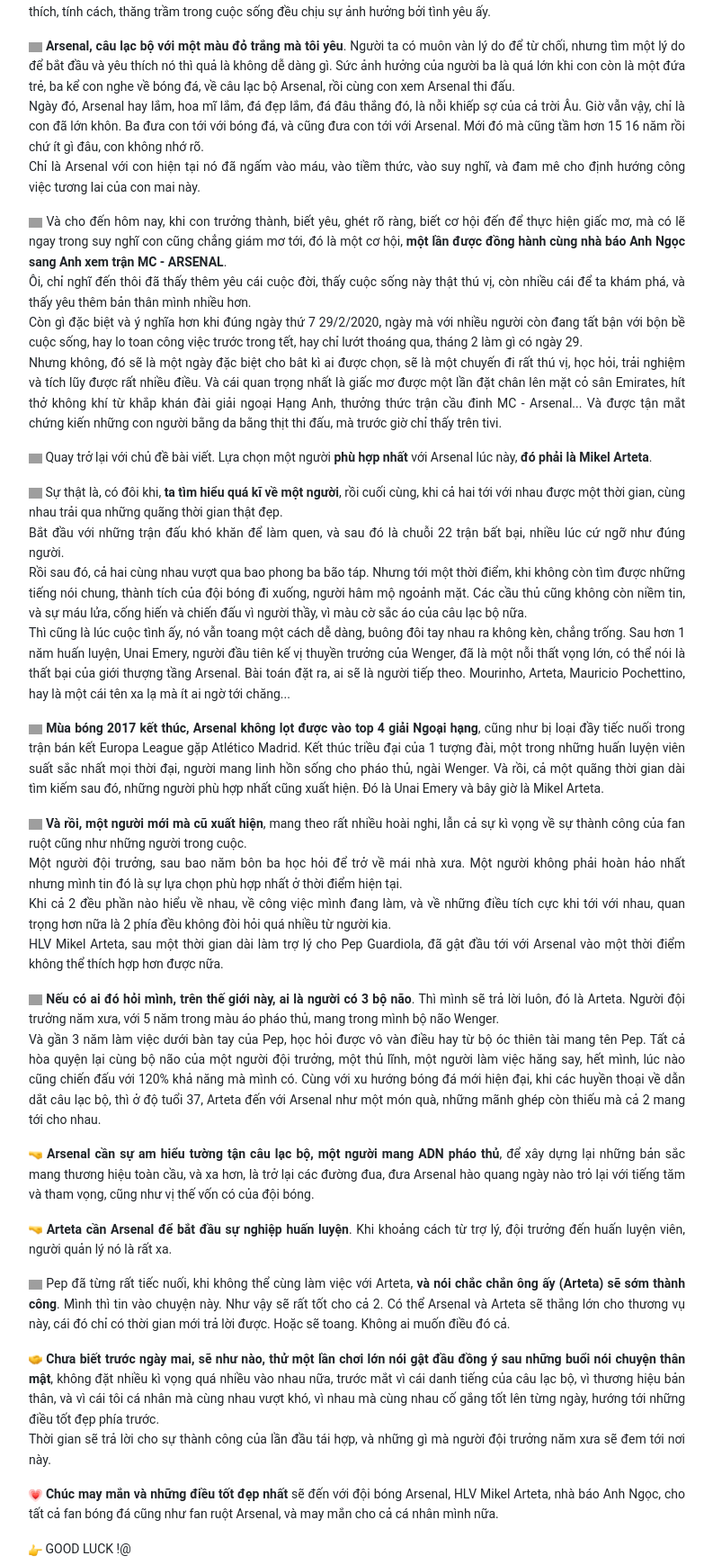
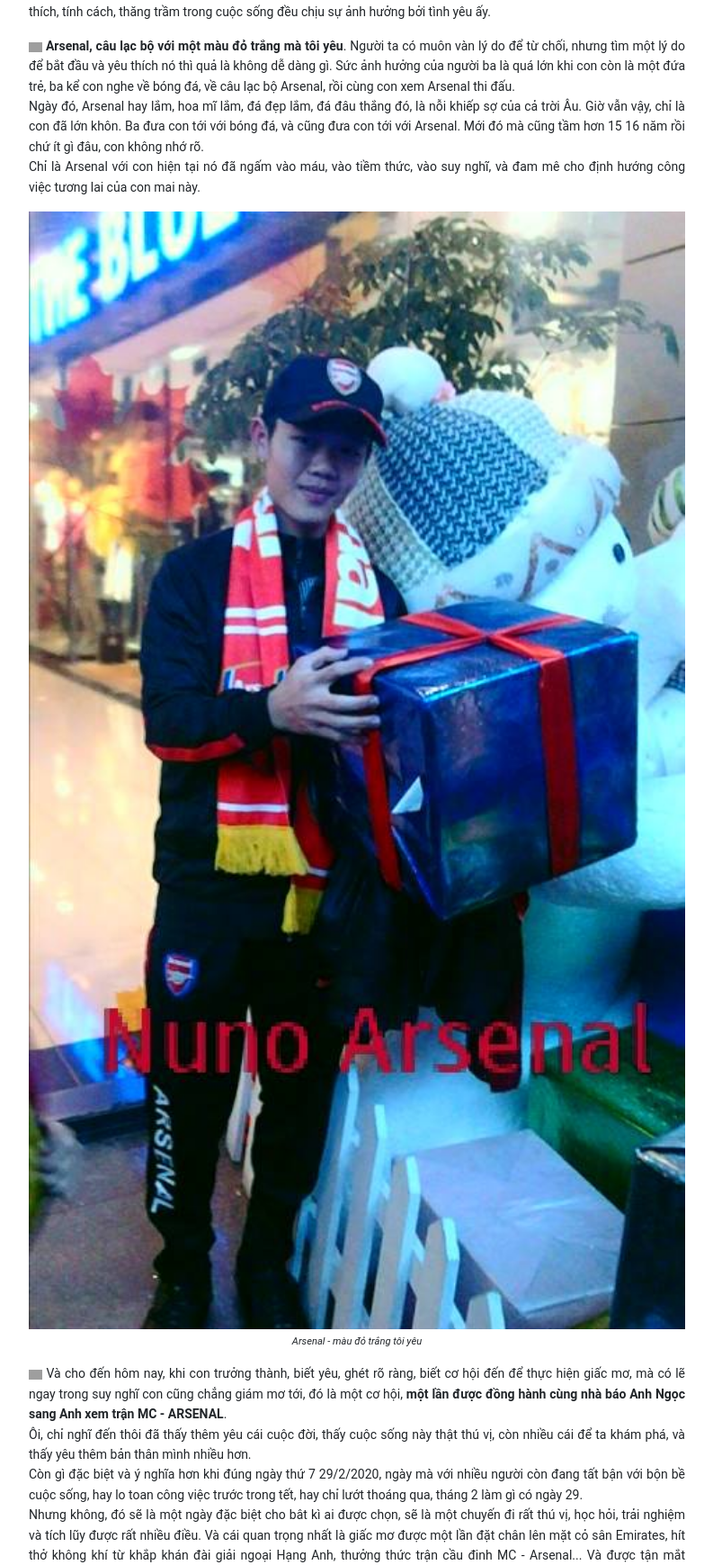
Before and after one commit to NguyenSonArsenal/my_blog, a PHP site: page /post13.php in a window 1280 px wide. Shown: the part 454-2193 px from the top of the page at 90% size, without its empty margins (53-846 px from the left). Run offline with PHP 8.4, Linux system fonts and the light colour scheme; some libraries are stand-ins or nearby versions; grey boxes are pictures that could not be loaded.

Commit message:
+ add post13

```diff
--- a/post13.php
+++ b/post13.php
@@ -43,6 +43,10 @@
                         <br>
                         Chỉ là Arsenal với con hiện tại nó đã ngấm vào máu, vào tiềm thức, vào suy nghĩ, và đam mê cho định hướng công việc tương lai của con mai này.
                     </p>
+
+                    <img src="<?php assets('assets/images/posts/post13/1.jpg') ?>" width="100%"
+                         alt="Nuno arsenal">
+                    <small style="display: block; text-align: center; padding-top: 5px"><i>Arsenal - màu đỏ trắng tôi yêu</i></small>
 
                     <p>
                         <img class="img-reaction" src="<?php assets('assets/images/reactions/hack/icon_11.png') ?>">
@@ -130,6 +134,10 @@
                         Thời gian sẽ trả lời cho sự thành công của lần đầu tái hợp, và những gì mà người đội trưởng năm xưa sẽ đem tới nơi này.
                     </p>
 
+                    <img src="<?php assets('assets/images/posts/post13/arteta.jpg') ?>" width="100%"
+                         alt="Nuno arsenal">
+                    <small style="display: block; text-align: center; padding-top: 5px"><i>Arteta - người mang trong mình 3 bộ não</i></small>
+
                     <p>
                         <img class="img-reaction" src="<?php assets('assets/images/reactions/hack/icon_4.png') ?>">
                         <strong>Chúc may mắn và những điều tốt đẹp nhất</strong> sẽ đến với đội bóng Arsenal, HLV Mikel Arteta, nhà báo Anh Ngọc,
```
Also changed, not shown: assets/images/posts/post13/1.jpg (added), assets/images/posts/post13/arteta.jpg (added).
